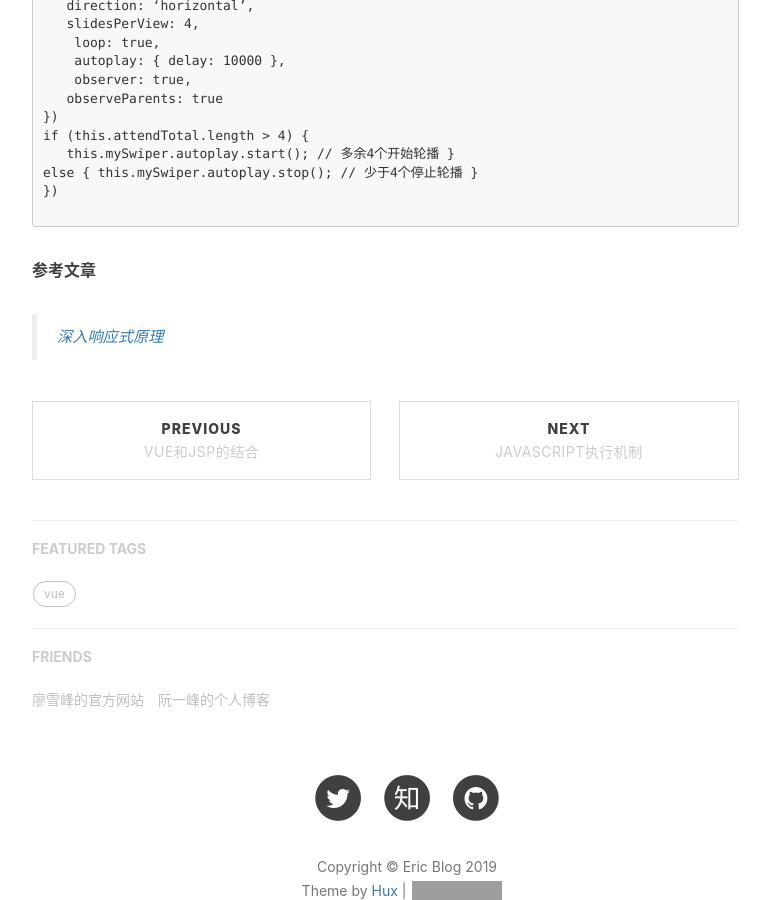
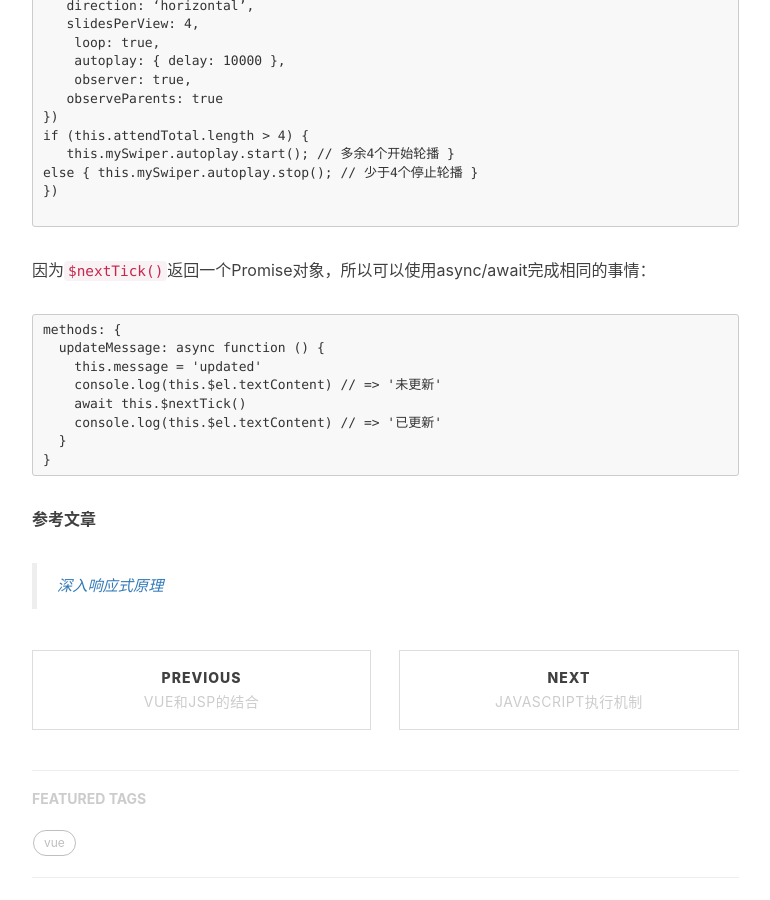
Before and after one commit to jxderic/jxderic.github.io, a Jekyll site: the page built from _posts/2018/2018-09-20-理解$nextTick和其用处.markdown, in a window 1280 px wide and 900 px high, scrolled down 1112 px. Shown: the whole window, without its empty margins (233-1003 px from the left). Built offline with Jekyll 4.4.1, drawn with Linux system fonts in a browser that asks for light colours; nearby versions of some CDN libraries; our own code applies the rules of GitHub Pages for plain Markdown files; comment, search, counter and statistics services are not loaded; grey boxes are pictures that could not be loaded.

Commit message:
更新vue响应式原理博客

````diff
--- a/_posts/2018/2018-09-20-理解$nextTick和其用处.markdown
+++ b/_posts/2018/2018-09-20-理解$nextTick和其用处.markdown
@@ -30,5 +30,19 @@ else { this.mySwiper.autoplay.stop(); // 少于4个停止轮播 }
 
 ```
 
+因为`$nextTick()`返回一个Promise对象，所以可以使用async/await完成相同的事情：
+
+```
+methods: {
+  updateMessage: async function () {
+    this.message = 'updated'
+    console.log(this.$el.textContent) // => '未更新'
+    await this.$nextTick()
+    console.log(this.$el.textContent) // => '已更新'
+  }
+}
+```
+
 **参考文章**
+
 > [深入响应式原理](https://cn.vuejs.org/v2/guide/reactivity.html#search-query-sidebar)
````
